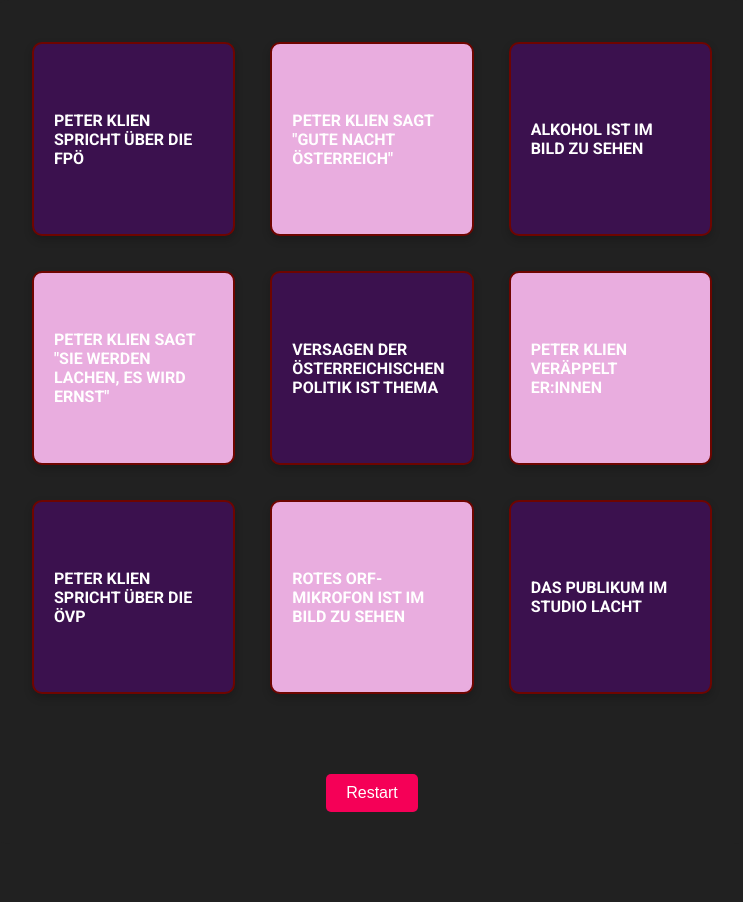
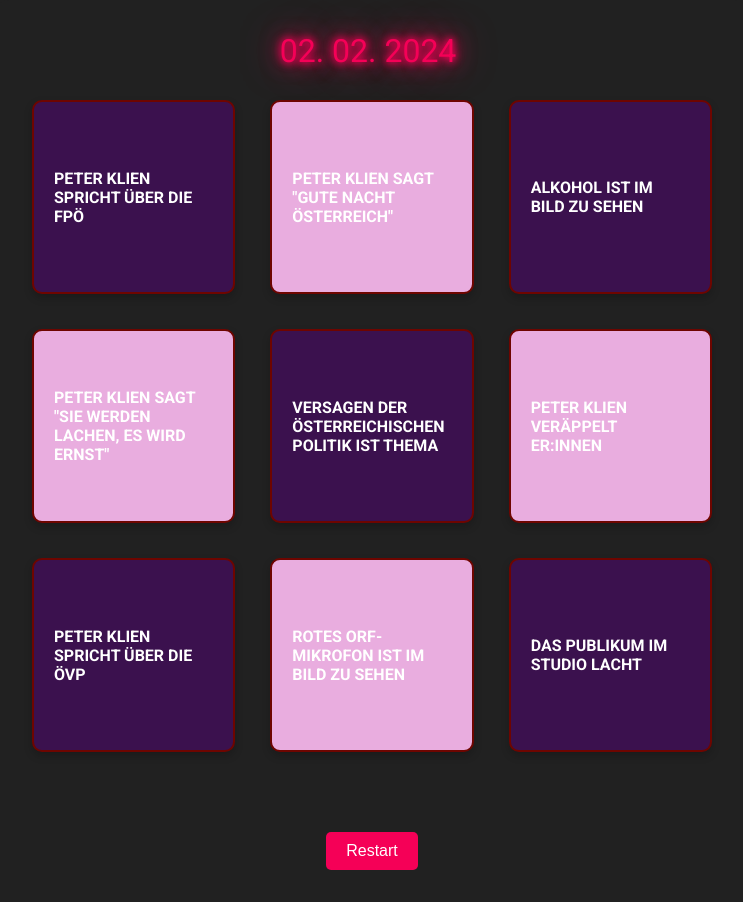
Before and after one commit to Mohammed87FS/KarrarAlsaadi, a plain HTML site: page index.html in a window 1280 px wide. Shown: the whole page, without its empty margins (268-1011 px from the left). Before the commit the page ends 844 px from the top, so only its background shows below. Drawn offline with Linux system fonts and the light colour scheme.

Commit message:
Update index.html

```diff
--- a/index.html
+++ b/index.html
@@ -14,6 +14,7 @@
 
 
     <div class="bingo-container">
+      <div id="bingo-datum" class="bingo-message neon-text"> 02. 02. 2024 </div>
       <div id="bingo-card" class="bingo-card"></div>
       <div id="bingo-message" class="bingo-message neon-text"></div> <!-- Message above the game -->
       <button id="refresh-button" class="btn">Restart</button> <!-- Button below the game -->
```
